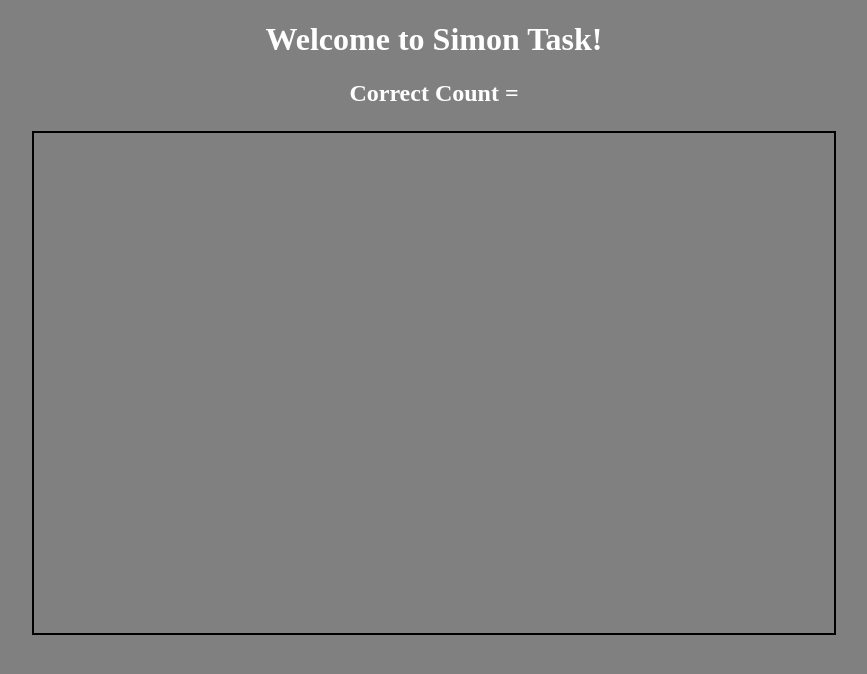
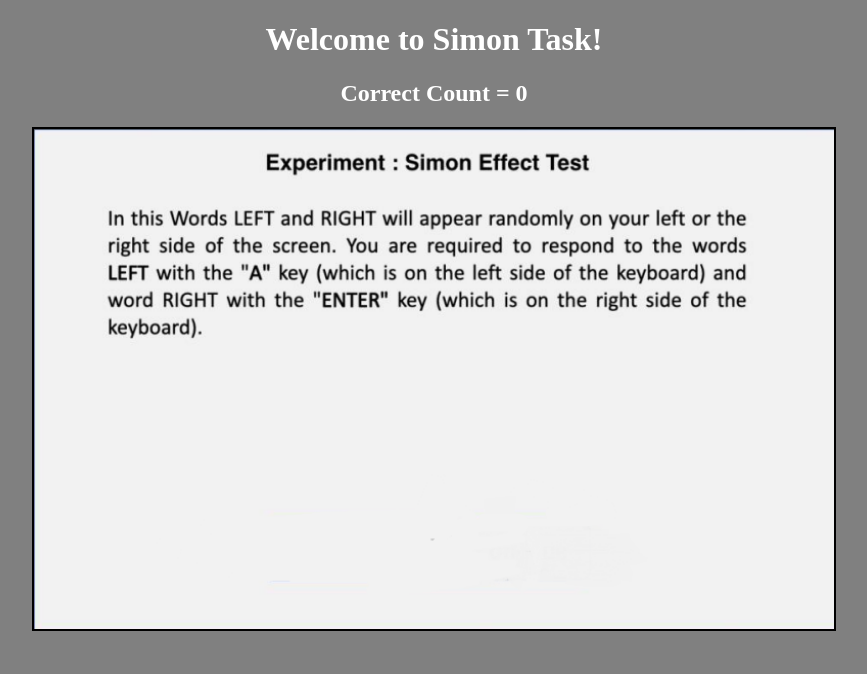
Before and after one commit to virtual-labs/exp-simons-effect-iiith, a plain HTML site: page experiment/simulation/index.html in a window 1280 px wide. Shown: the whole page, without its empty margins (206-1073 px from the left). Drawn offline with Linux system fonts and the light colour scheme.

Commit message:
Update index.html

```diff
--- a/experiment/simulation/index.html
+++ b/experiment/simulation/index.html
@@ -4,7 +4,7 @@
 
 <head>
     <title>Simon Task</title>
-     <link rel="stylesheet" href="main.css">
+     <link rel="stylesheet" href="css/main.css">
 </head>
 
 <body>
@@ -18,10 +18,10 @@
         </div>
     </center>
 
-    <img src="../images/instruction.png" style= "display:none" name = "canvas" id ="pic">
+    <img src="images/instruction.png" style= "display:none" name = "canvas" id ="pic">
 
     <style></style>
-    <script src="main.js"></script>
+    <script src="js/main.js"></script>
     <script>
         window.onload = main();
     </script>
```
